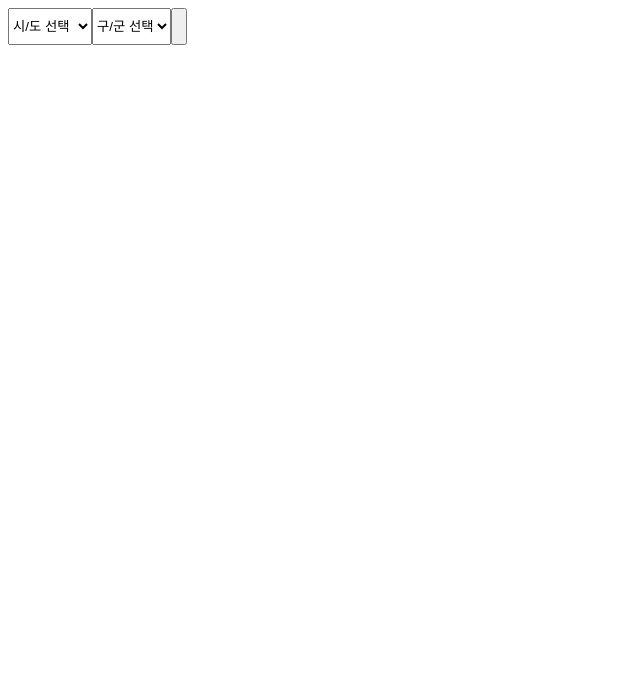
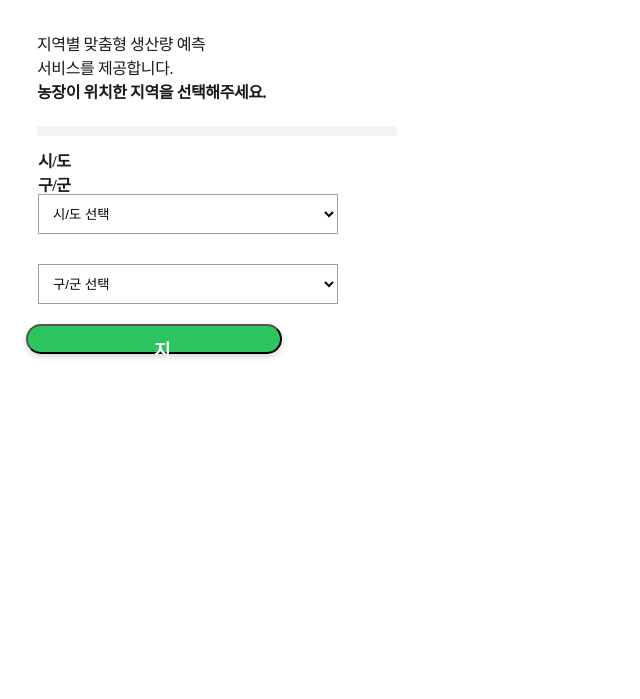
Before and after one commit to sju0924/FarmPredictor, a Django app: page /login/region/ in a window 1280 px wide. Shown: the top 699 px of the page, without its empty margins (0-640 px from the left). Run offline with Django 4.2, Linux system fonts and the light colour scheme.

Commit message:
주소 불러오기

```diff
--- a/FarmPredictor/login/views.py
+++ b/FarmPredictor/login/views.py
@@ -61,7 +61,7 @@
 
 
 def region(request):
-    return render(request, 'home/region.html',{})
+    return render(request, 'home/get_address.html',{})
 
 def submit(request):
     region = request.GET['region']
--- /dev/null
+++ b/FarmPredictor/predict/templates/home/get_address.html
@@ -0,0 +1,25 @@
+
+
+{% load static %}
+<!DOCTYPE html>
+<meta charset="utf-8">
+<link rel="stylesheet" href="{% static 'style_get_address.css' %}">
+<script src="https://code.jquery.com/jquery-3.6.0.slim.js" integrity="sha256-HwWONEZrpuoh951cQD1ov2HUK5zA5DwJ1DNUXaM6FsY=" crossorigin="anonymous"></script>
+<script src="{% static 'js/region.js' %}"></script>
+<div class="whole ">
+    <div class="title">지역별 맞춤형 생산량 예측 <br> 서비스를 제공합니다.<br>
+        <span class="text-style-1">농장이 위치한 지역을 선택해주세요.</span>
+        <div class="line">
+        </div>
+    </div>
+    <form action="/login/submit" method="get" style="height:37px;">
+        <div class ="sub">
+            시/도      구/군
+          </div>
+        <select name="region" id="region"></select>
+        <select name="reg2" id="reg2"></select>
+        <button type="submit" class="ok"><span class="ok_text">지역 선택 완료</span></button>
+    </form>
+
+
+</div>
--- a/FarmPredictor/predict/templates/myfarm/select_crop.html
+++ b/FarmPredictor/predict/templates/myfarm/select_crop.html
@@ -4,7 +4,9 @@
 <meta charset="utf-8">
 
 <link rel="stylesheet" href="{% static 'style_select_crop.css' %}">
+<script>
 
+</script>
 <div class="back">
 <div class = "center">
     <img src="{% static 'img/select_crop_main.png' %}"
--- /dev/null
+++ b/FarmPredictor/static/style_get_address.css
@@ -0,0 +1,103 @@
+.whole  {
+    width: 360px;
+    height: 640px;
+    padding: 25px 0 27px;
+    background-color: #fff;
+  }
+
+.title {
+    width: 230px;
+    height: 96px;
+    margin: 0 101px 21px 29px;
+    font-family: NotoSansCJKkr;
+    font-size: 16px;
+    font-weight: normal;
+    font-stretch: normal;
+    font-style: normal;
+    line-height: 1.5;
+    letter-spacing: -0.4px;
+    text-align: left;
+    color: #191919;
+  }
+
+  .title .text-style-1 {
+    font-weight: bold;
+  }
+
+.line {
+    width: 360px;
+    height: 10px;
+    margin: 21px 0 20px;
+    background-color: #f3f2f5;
+  }
+
+.sub {
+    width: 35px;
+    height: 24px;
+    margin: 20px 295px 10px 30px;
+    font-family: NotoSansCJKkr;
+    font-size: 16px;
+    font-weight: bold;
+    font-stretch: normal;
+    font-style: normal;
+    line-height: 1.5;
+    letter-spacing: -0.4px;
+    text-align: left;
+    color: #191919;
+  }
+  .sub2 {
+    width: 55px;
+    height: 24px;
+    margin: 20px 275px 10px 30px;
+    font-family: NotoSansCJKkr;
+    font-size: 16px;
+    font-weight: bold;
+    font-stretch: normal;
+    font-style: normal;
+    line-height: 1.5;
+    letter-spacing: -0.4px;
+    text-align: left;
+    color: #191919;
+  }
+
+  select {
+    width: 300px;
+    height: 40px;
+    margin: 10px 30px 20px;
+    padding: 10px 15px 10px 10px;
+    border: solid 1px #9e9e9e;
+    background-color: #fff;
+  }
+
+img.select_img {
+  width: 13px;
+  height: 7px;
+  margin: 7px 0 6px 237px;
+  object-fit: contain;
+  background-color: #9e9e9e;
+}
+
+.ok {
+    width: 30%;
+    height: 30px;
+    margin: 30 30 30;
+    margin-left: 5%;
+    padding: 12px 126px 11px;
+    border-radius: 24px;
+    box-shadow: 0 3px 6px 0 rgba(0, 0, 0, 0.16);
+    background-color: #2ec560;
+  }
+
+  .ok_text {
+    width: 104px;
+    height: 27px;
+    font-family: NotoSansCJKkr;
+    font-size: 18px;
+    font-weight: bold;
+    font-stretch: normal;
+    font-style: normal;
+    line-height: 1.5;
+    letter-spacing: -0.45px;
+    text-align: center;
+    color: rgb(255,255,255);
+  }
```
